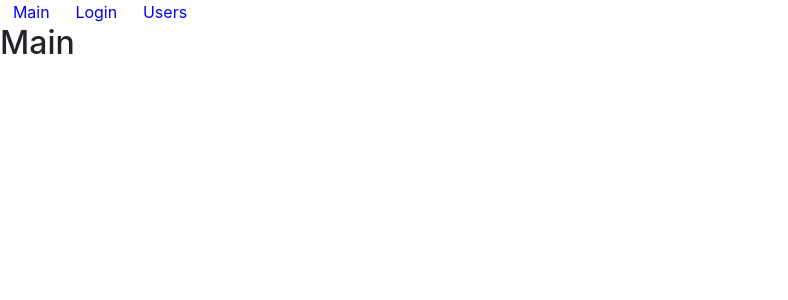
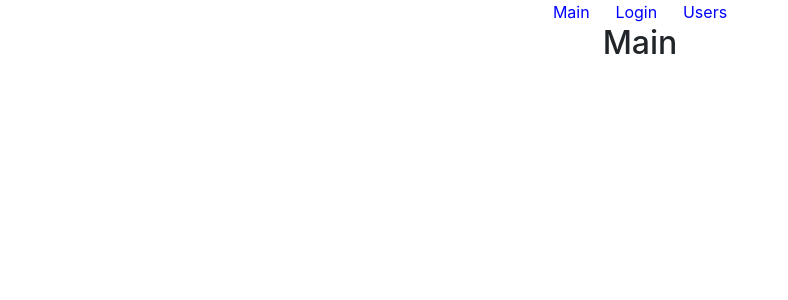
Before and after one commit to truten-original/fast-company, a React (Create React App) app: page / in a window 1280 px wide. Shown: the top 300 px of the page, without its empty margins (0-788 px from the left). Built offline with nearby package versions, Linux system fonts and the light colour scheme.

Commit message:
change some styles

```diff
--- a/src/containers/App/App.js
+++ b/src/containers/App/App.js
@@ -4,7 +4,14 @@ import { routes } from "../../routes/routes"
 const App = () => {
   return (
     <BrowserRouter>
-      <>
+      <div
+        style={{
+          display: "flex",
+          justifyContent: "center",
+          flexDirection: "column",
+          alignItems: "center"
+        }}
+      >
         <Navigation />
         <Switch>
           {routes.map((route) => (
@@ -16,7 +23,7 @@ const App = () => {
             ></Route>
           ))}
         </Switch>
-      </>
+      </div>
     </BrowserRouter>
   )
 }
```
Lines whose indentation alone changed are shown as unchanged.
